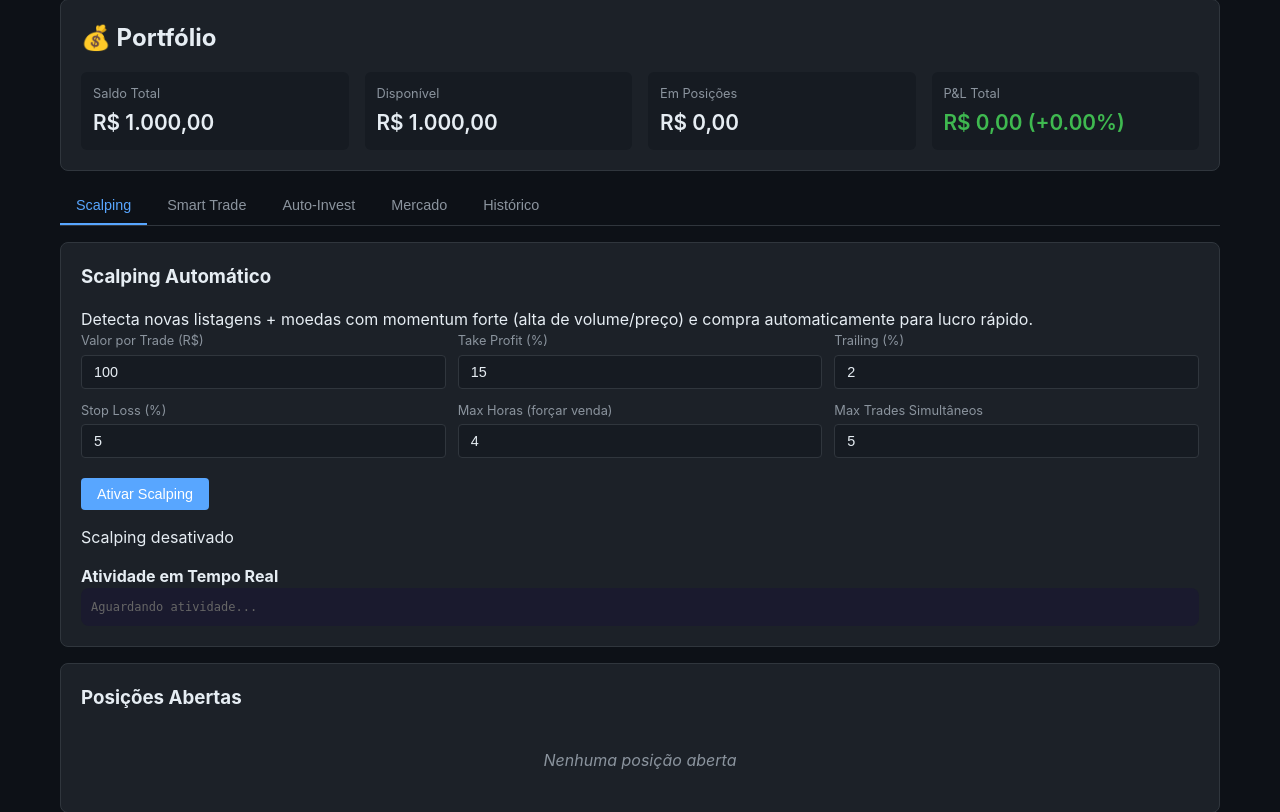
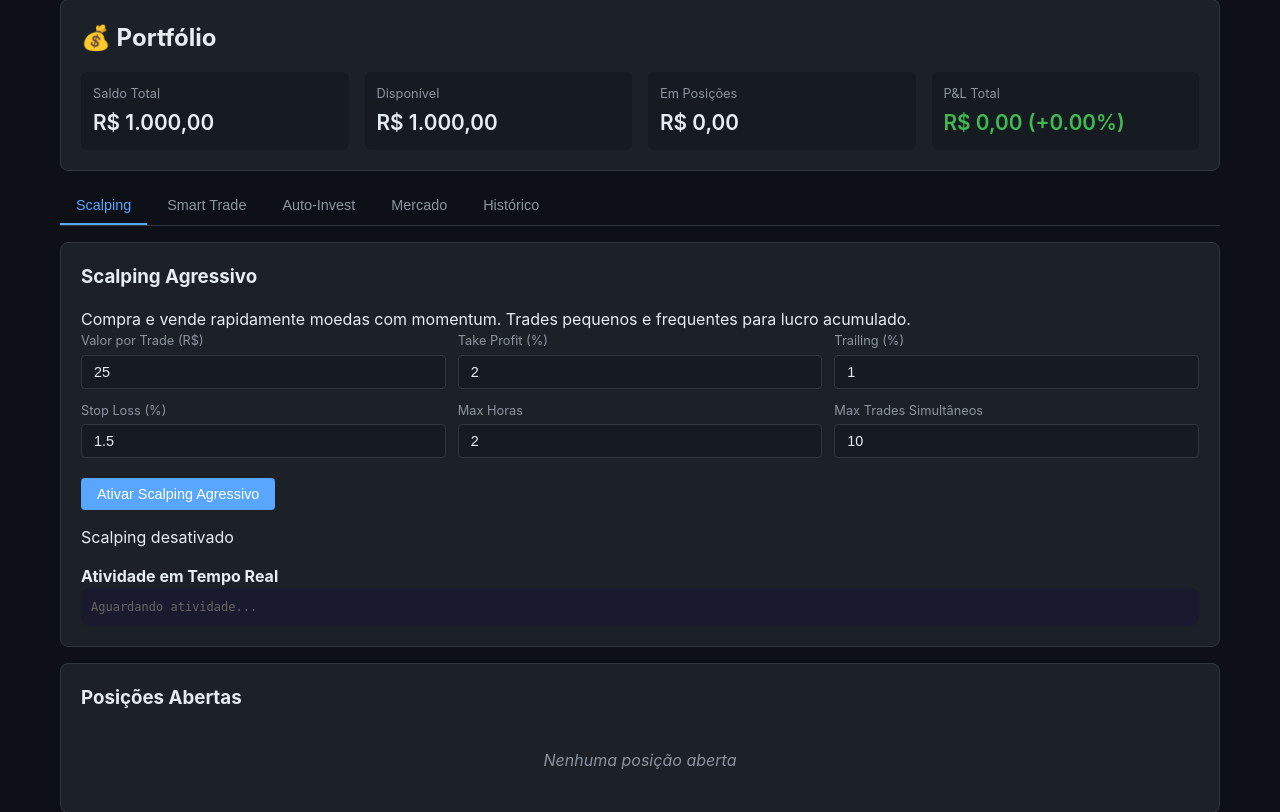
Before and after one commit to sandrolaudares/botbinance, a FastAPI app: page / in a window 1280 px wide. Shown: the part 98-910 px from the top of the page. Run offline with FastAPI, Linux system fonts and the light colour scheme; data that the repository does not hold is empty.

Commit message:
feat: aggressive scalping - lower thresholds, smaller trades, faster cycles
- Default R$25/trade (was R$100) for more frequent operations
- TP 2% / SL 1.5% (was 5%/3%) for quick entries and exits
- Momentum threshold 0.5% (was 3%) to catch smaller moves
- Up to 10 concurrent trades (was 5), 3 per cycle (was 2)
- Cycle every 30s (was 60s) for faster reaction
- Max hold 2h (was 4h) to free capital faster
- Weighted avg check lowered to 0.2% above avg (was 1%)
- Min volume R$10k (was R$50k) to include more pairs

Co-Authored-By: Sandro Laudares <sandrolaudares@gmail.com>

```diff
--- a/app/main.py
+++ b/app/main.py
@@ -57,7 +57,7 @@ async def lifespan(app: FastAPI):
         scheduled_smart_trade_monitor, "interval", seconds=30, id="smart_trade"
     )
     scheduler.add_job(
-        scheduled_scalping_cycle, "interval", seconds=60, id="scalping"
+        scheduled_scalping_cycle, "interval", seconds=30, id="scalping"
     )
     scheduler.start()
 
--- a/app/strategies/scalping.py
+++ b/app/strategies/scalping.py
@@ -21,19 +21,20 @@ class ScalpConfig(BaseModel):
     """Configuration for the scalping strategy."""
 
     active: bool = False
-    amount_per_trade_brl: float = 100.0  # Amount to invest per trade
-    take_profit_percent: float = 15.0  # TP for new listings
-    trailing_percent: float = 2.0  # Trailing deviation
-    stop_loss_percent: float = 5.0  # Stop loss protection
-    max_hold_hours: int = 4  # Force sell after X hours
-    max_concurrent_trades: int = 5  # Max simultaneous scalp positions
-    min_volume_24h: float = 50000.0  # Minimum 24h volume to enter
-    # Momentum scalping (active mode)
-    momentum_enabled: bool = True  # Also scalp momentum spikes
-    momentum_tp_percent: float = 5.0  # Tighter TP for momentum
-    momentum_sl_percent: float = 3.0  # Tighter SL for momentum
-    min_price_change_1h: float = 3.0  # Min 1h price change to trigger
-    min_volume_spike: float = 2.0  # Volume must be 2x average
+    amount_per_trade_brl: float = 25.0  # Smaller trades, more volume
+    take_profit_percent: float = 8.0  # TP for new listings
+    trailing_percent: float = 1.0  # Tight trailing
+    stop_loss_percent: float = 2.0  # Quick exit on loss
+    max_hold_hours: int = 2  # Short hold time
+    max_concurrent_trades: int = 10  # More simultaneous positions
+    min_volume_24h: float = 10000.0  # Lower volume threshold
+    # Momentum scalping (aggressive mode)
+    momentum_enabled: bool = True  # Scalp momentum spikes
+    momentum_tp_percent: float = 2.0  # Quick TP for momentum
+    momentum_sl_percent: float = 1.5  # Tight SL for momentum
+    min_price_change_1h: float = 0.5  # Very low threshold
+    min_volume_spike: float = 1.5  # Volume 1.5x average
+    max_trades_per_cycle: int = 3  # Up to 3 buys per 60s cycle
 
 
 class ScalpPosition(BaseModel):
@@ -409,9 +410,8 @@ class ScalpingStrategy:
             if price_change < self.config.min_price_change_1h:
                 continue
 
-            # Check that current price is above weighted average
-            # (confirms upward momentum, not just a spike that already reversed)
-            if weighted_avg > 0 and last_price > weighted_avg * 1.01:
+            # Confirm upward momentum (price above weighted avg)
+            if weighted_avg > 0 and last_price > weighted_avg * 1.002:
                 candidates.append({
                     "symbol": symbol,
                     "change": price_change,
@@ -423,7 +423,10 @@ class ScalpingStrategy:
 
         # Take top candidates (leave room for max trades)
         slots = self.config.max_concurrent_trades - len(active)
-        top = candidates[:min(slots, 2)]  # Max 2 momentum trades per cycle
+        max_per_cycle = getattr(
+            self.config, 'max_trades_per_cycle', 3
+        )
+        top = candidates[:min(slots, max_per_cycle)]
 
         if top:
             symbols = [c["symbol"] for c in top]
--- a/app/templates/dashboard.html
+++ b/app/templates/dashboard.html
@@ -93,38 +93,38 @@
         <!-- Scalping Tab -->
         <section class="tab-content active" id="tab-scalping">
             <div class="card">
-                <h3>Scalping Automático</h3>
-                <p class="description">Detecta novas listagens + moedas com momentum forte (alta de volume/preço) e compra automaticamente para lucro rápido.</p>
+                <h3>Scalping Agressivo</h3>
+                <p class="description">Compra e vende rapidamente moedas com momentum. Trades pequenos e frequentes para lucro acumulado.</p>
                 <form id="scalping-form">
                     <div class="form-row">
                         <div class="form-group">
                             <label>Valor por Trade (R$)</label>
-                            <input type="number" id="scalp-amount" value="100" min="10" required>
+                            <input type="number" id="scalp-amount" value="25" min="10" step="5" required>
                         </div>
                         <div class="form-group">
                             <label>Take Profit (%)</label>
-                            <input type="number" id="scalp-tp" value="15" step="0.5" required>
+                            <input type="number" id="scalp-tp" value="2" step="0.5" required>
                         </div>
                         <div class="form-group">
                             <label>Trailing (%)</label>
-                            <input type="number" id="scalp-trail" value="2" step="0.5" required>
+                            <input type="number" id="scalp-trail" value="1" step="0.5" required>
                         </div>
                     </div>
                     <div class="form-row">
                         <div class="form-group">
                             <label>Stop Loss (%)</label>
-                            <input type="number" id="scalp-sl" value="5" step="0.5" required>
+                            <input type="number" id="scalp-sl" value="1.5" step="0.5" required>
                         </div>
                         <div class="form-group">
-                            <label>Max Horas (forçar venda)</label>
-                            <input type="number" id="scalp-hours" value="4" min="1" required>
+                            <label>Max Horas</label>
+                            <input type="number" id="scalp-hours" value="2" min="1" required>
                         </div>
                         <div class="form-group">
                             <label>Max Trades Simultâneos</label>
-                            <input type="number" id="scalp-max" value="5" min="1" required>
+                            <input type="number" id="scalp-max" value="10" min="1" required>
                         </div>
                     </div>
-                    <button type="submit" class="btn btn-primary" id="btn-activate-scalp">Ativar Scalping</button>
+                    <button type="submit" class="btn btn-primary" id="btn-activate-scalp">Ativar Scalping Agressivo</button>
                     <button type="button" class="btn btn-danger" id="btn-deactivate-scalp" style="display:none">Desativar</button>
                 </form>
                 <div id="scalping-status" class="status-container" style="margin-top:15px"></div>
```
